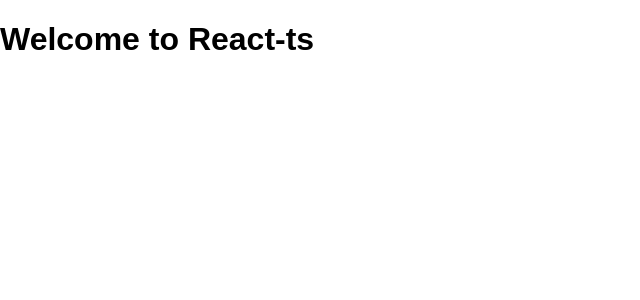
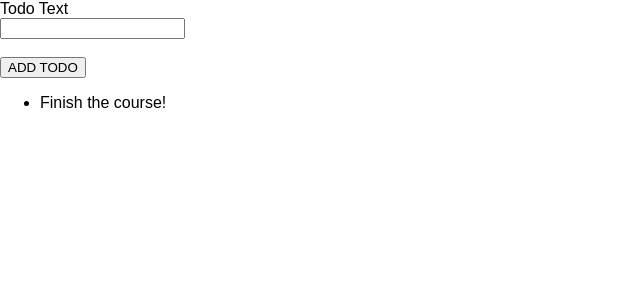
Before and after one commit to Sam44323/react-ts, a React (Create React App) app: page / in a window 1280 px wide. Shown: the top 300 px of the page, without its empty margins (0-640 px from the left). Built offline with nearby package versions, Linux system fonts and the light colour scheme.

Commit message:
Add the components for adding the displaying the todo lists

```diff
--- a/src/App.tsx
+++ b/src/App.tsx
@@ -1,8 +1,18 @@
 import React from 'react';
 
+import TodoList from './components/TodoList';
+import NewTodo from './components/NewTodo'
+
 const App: React.FC = () => {
+  const todos = [{id: 't1', text: 'Finish the course!'}]
+
+  const addTodoValue = (value: string) => {
+    console.log(value);
+  }
+
   return <div className="App">
-      <h1>Welcome to React-ts</h1>
+      <NewTodo addTodo={addTodoValue}/>
+      <TodoList items={todos}/>
     </div>
 }
 
--- /dev/null
+++ b/src/components/NewTodo.tsx
@@ -0,0 +1,26 @@
+import React, {useRef} from 'react';
+
+interface NewTodoProps{
+  addTodo: (value: string) => void
+}
+
+const NewTodo: React.FC<NewTodoProps> = (props) => {
+  const textInputRef = useRef<HTMLInputElement >(null);
+  const todoSubmitHandler = (event: React.FormEvent) => {
+    event.preventDefault()
+    const enteredText: string = textInputRef.current?.value as string;
+    props.addTodo(enteredText)
+  }
+
+  return <form onSubmit={todoSubmitHandler }>
+    <div>
+      <label htmlFor="todo-text">Todo Text</label>
+      <br/>
+      <input type="text" name="todo-text" ref={textInputRef}/>
+    </div>
+    <br/>
+    <button type="submit">ADD TODO</button>
+  </form>
+}
+
+export default NewTodo;
--- /dev/null
+++ b/src/components/TodoList.tsx
@@ -0,0 +1,13 @@
+import React from 'react';
+
+interface TodoListProps{
+  items: {id: string, text: string}[]
+}
+
+const TodoList: React.FC <TodoListProps> = (props) => {
+  return <ul>
+    {props.items.map(item => <li key={item.id}>{item.text}</li>)}
+  </ul>
+}
+
+export default TodoList
```
